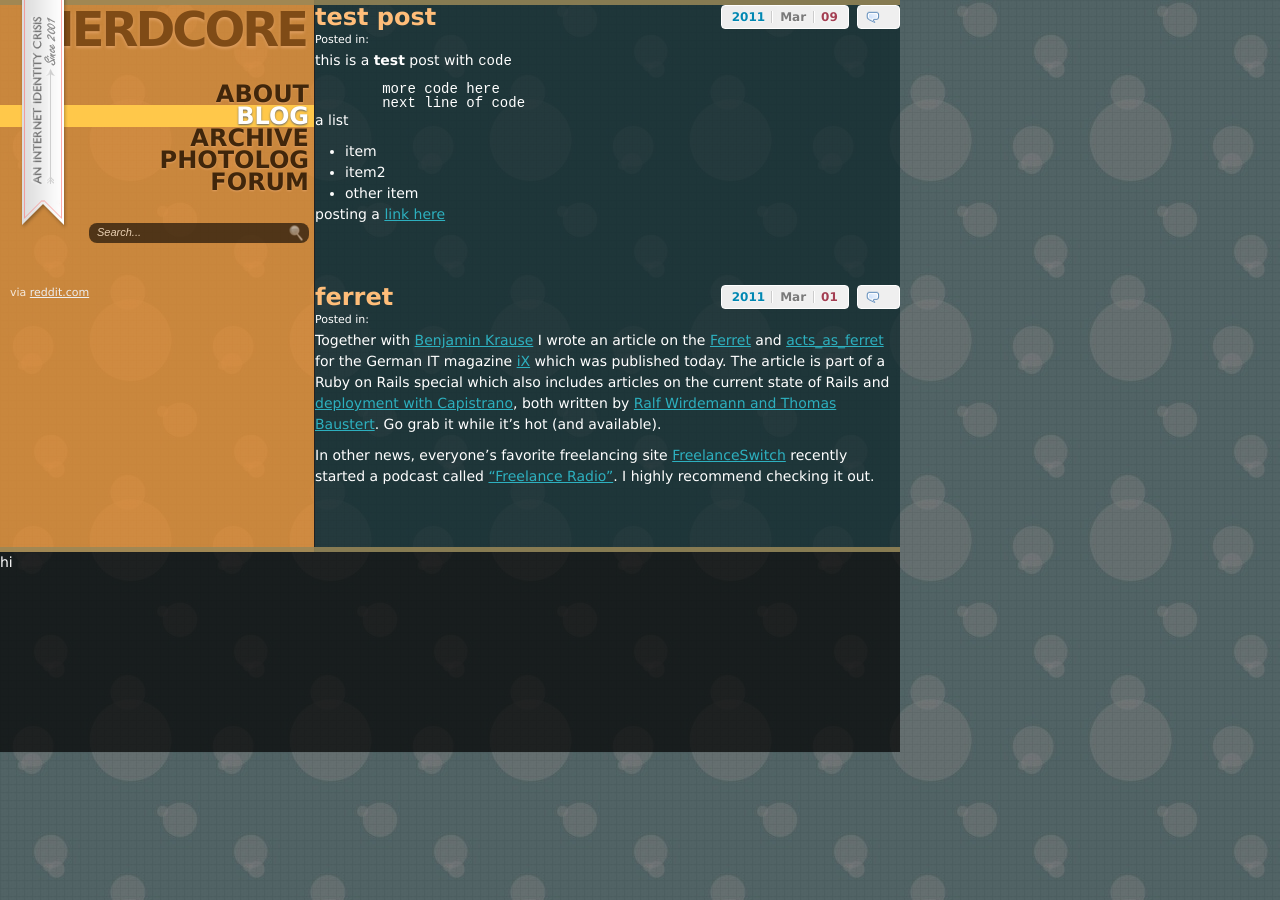
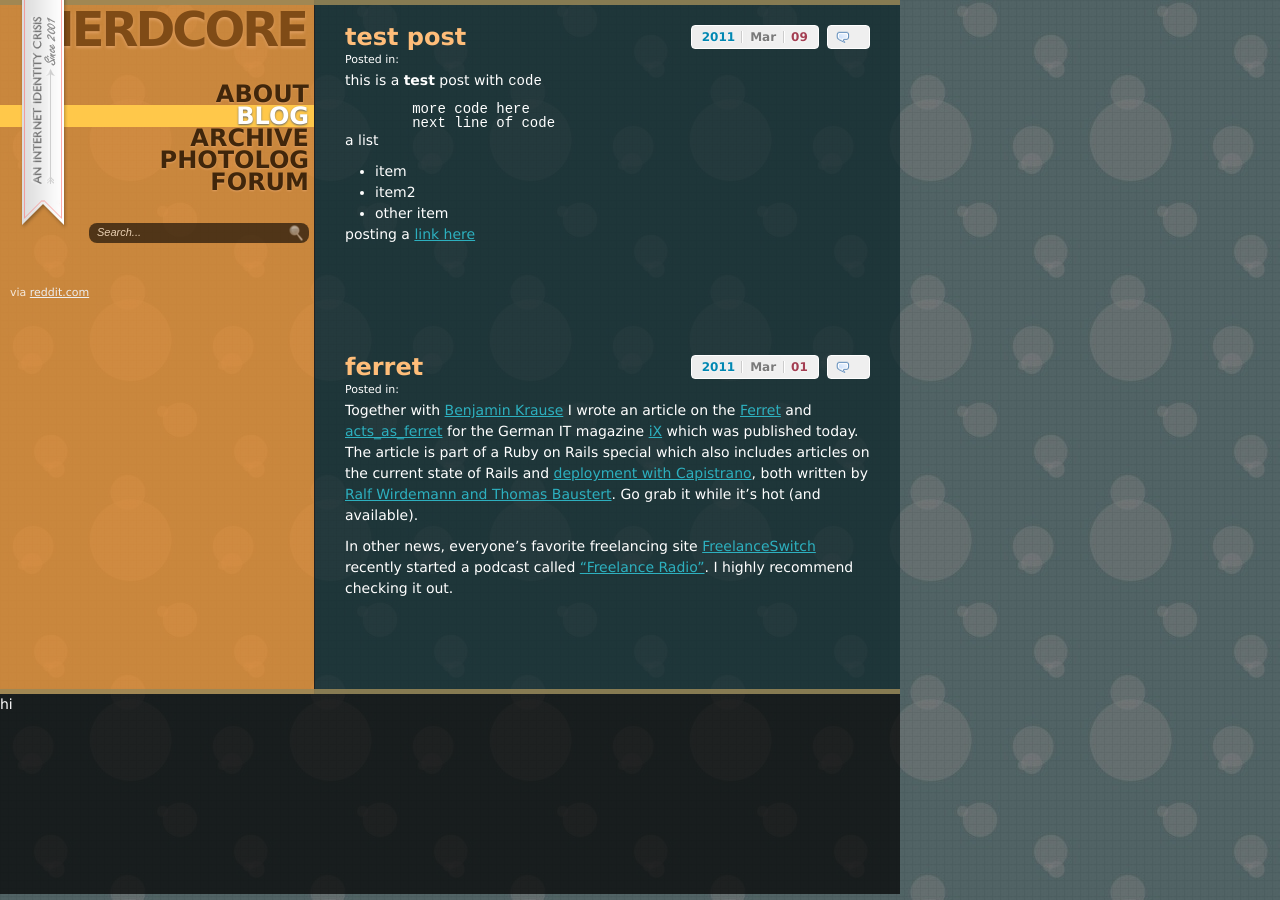
Before and after one commit to jhixson/jhixson.github.com, a Jekyll site: the page built from index.html, in a window 1280 px wide. Built offline with Jekyll 4.4.1, drawn with Linux system fonts in a browser that asks for light colours; some web fonts are replaced.

Commit message:
Fixed missing close quote

```diff
--- a/index.html
+++ b/index.html
@@ -1,10 +1,10 @@
 ---
 layout: default
 ---
-{% for post in site.posts limit: 5 %}
+{% for post in site.posts limit: 6 %}
 <section id="content">
 
-	<article id="{{ post.id }} class="article">
+	<article id="{{ post.id }}" class="article">
 		<a href="#" class="comment_box"><span class="comment_count">&nbsp;</span></a>
 		<time datetime="{{ post.date }}" class="datebox clear">
 			<span class="year">{{ post.date | date: '%Y' }}</span>
```
